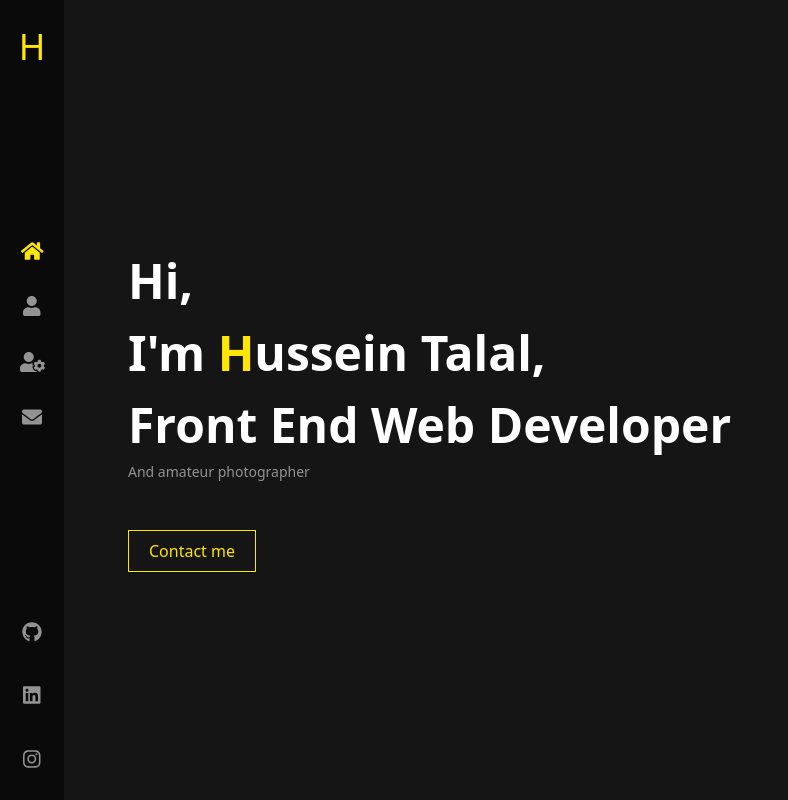
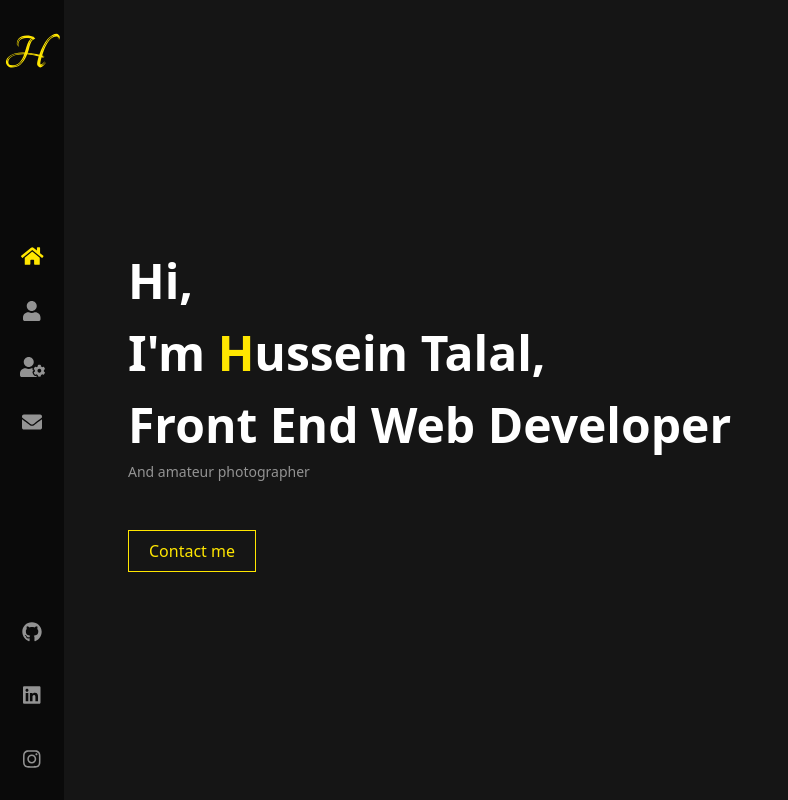
Before and after one commit to husseinTalal2/portfolio, a React (Create React App) app: page / in a window 1280 px wide. Shown: the whole page, without its empty margins (0-788 px from the left). Built offline with nearby package versions, Linux system fonts and the light colour scheme.

Commit message:
adding the logo and changing the favicon

```diff
--- a/src/containers/Navbar.js
+++ b/src/containers/Navbar.js
@@ -9,7 +9,7 @@ import { faInstagram } from '@fortawesome/free-brands-svg-icons';
 import { faGithub } from '@fortawesome/free-brands-svg-icons';
 import { faLinkedin } from '@fortawesome/free-brands-svg-icons';
 import { useLocation } from 'react-router-dom';
-
+import logo from '../imgs/logo.svg';
 function Navbar() {
   const location = useLocation();
 
@@ -23,7 +23,7 @@ function Navbar() {
         <nav className="h-screen w-16 bg-darker flex flex-col justify-between">
           <div className="flex flex-col justify-center items-center my-5 text-4xl">
             <NavLink to="/">
-              <span className="logo text-primaryYellow">H</span>
+              <img src={logo} className="logo" />
             </NavLink>
           </div>
           <div className="nav-items flex flex-col items-center">
```
Also changed, not shown: src/imgs/logo.svg (added), 1 other file (tests, documents, lock files or other folders).
